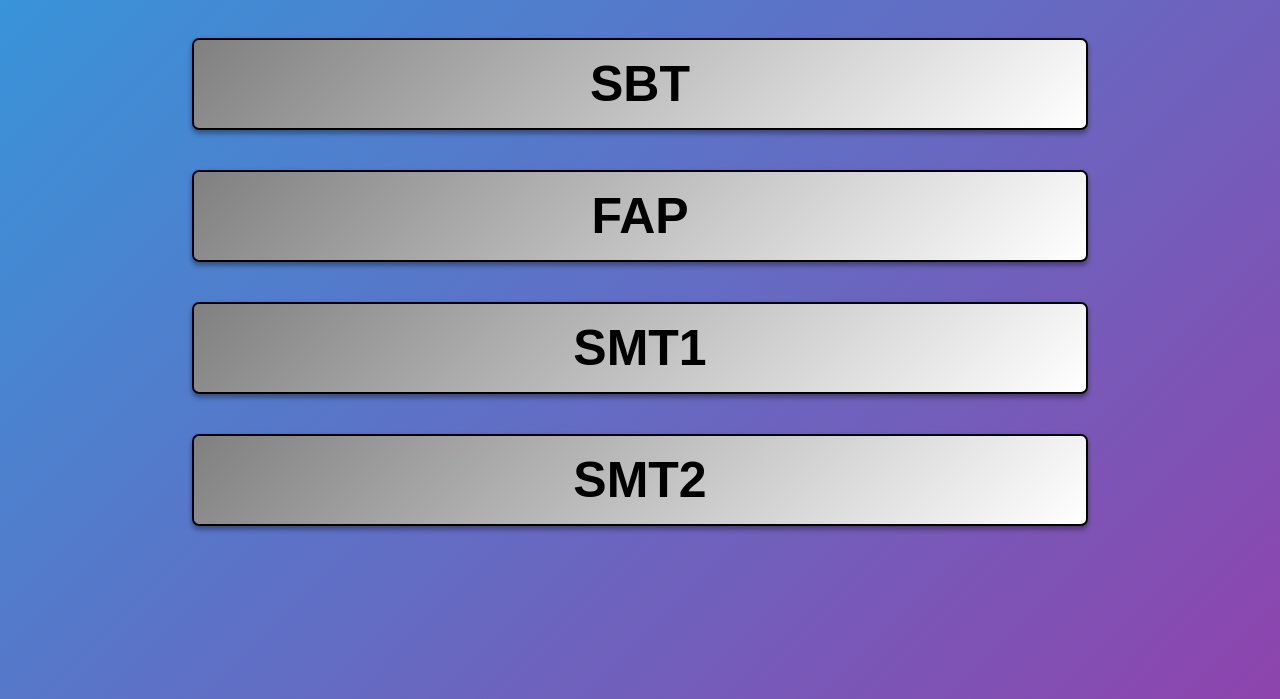
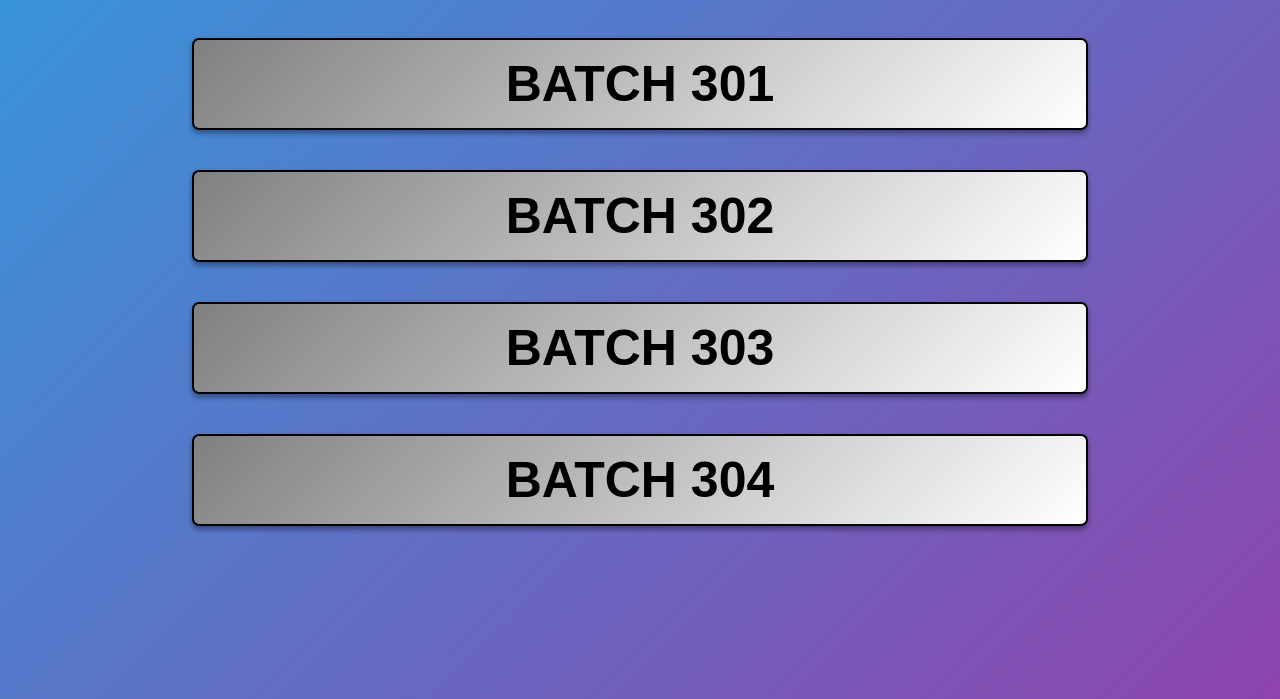
Before and after one commit to mrp44rth/GGICGauriganj, a plain HTML site: page index.html in a window 1280 px wide. Shown: the part 101-800 px from the top of the page. Drawn offline with Linux system fonts and the light colour scheme.

Commit message:
Update index.html

```diff
--- a/index.html
+++ b/index.html
@@ -101,10 +101,10 @@
 </div>
 <div class="container">
 
-    <button class="button" onclick="loadWebsite('https://mrp44rth.github.io/GITISMI')">SBT</button>
-    <button class="button" onclick="loadWebsite('https://mrp44rth.github.io/GITIFAP')">FAP</button>
-    <button class="button" onclick="loadWebsite('https://mrp44rth.github.io/GITISBT')">SMT1</button>
-    <button class="button" onclick="loadWebsite('https://mrp44rth.github.io/GITISBT2')">SMT2</button>
+    <button class="button" onclick="loadWebsite('https://mrp44rth.github.io/301/index.html')">Batch 301</button>
+    <button class="button" onclick="loadWebsite('https://mrp44rth.github.io/302/index.html')">Batch 302</button>
+    <button class="button" onclick="loadWebsite('https://mrp44rth.github.io/404')">Batch 303</button>
+    <button class="button" onclick="loadWebsite('https://mrp44rth.github.io/404')">Batch 304</button>
 </div>
 
 <div id="iframe-container">
```
